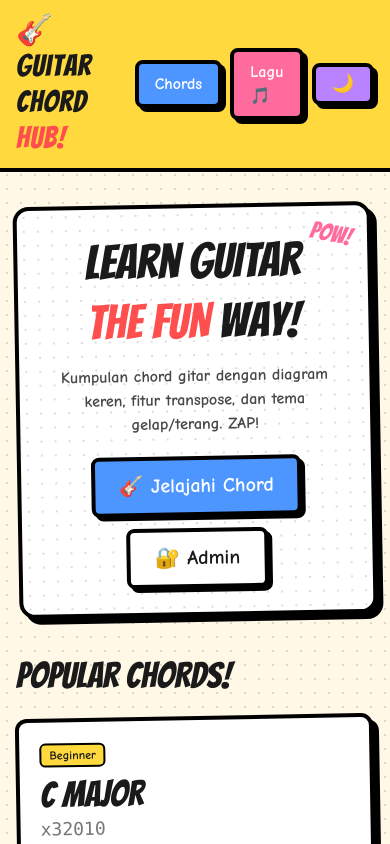
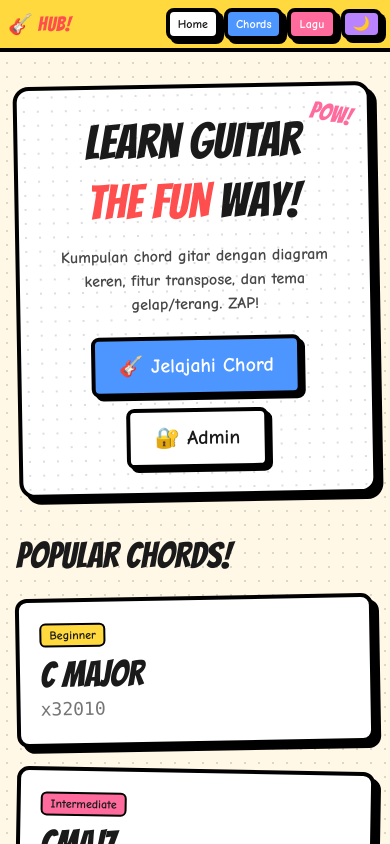
Before and after one commit to hazelrendi-art/guitar-chord-hub, a Next.js app: page / in a window 390 px wide. Shown: the top 844 px of the page. Built offline with nearby package versions, Linux system fonts and the light colour scheme.

Commit message:
fix: navbar responsif, lebih kecil dan rapi di mobile

```diff
--- a/components/layout.js
+++ b/components/layout.js
@@ -13,17 +13,17 @@ export default function Layout({ children, title, description }) {
         <script dangerouslySetInnerHTML={{ __html: `(function(){try{var t=localStorage.getItem('theme');if(t?t==='dark':window.matchMedia('(prefers-color-scheme: dark)').matches){document.documentElement.classList.add('dark')}}catch(e){}})()` }} />
       </Head>
 
-      {/* Starburst dekoratif ala komik */}
       <div className="halftone min-h-screen">
         <header className="bg-pop-yellow border-b-4 border-black sticky top-0 z-50">
-          <div className="container mx-auto px-4 py-3 flex justify-between items-center gap-2">
-            <Link href="/" className="font-comic text-3xl sm:text-4xl tracking-wide text-ink hover:-rotate-1 inline-block transition-transform">
-              🎸 Guitar Chord <span className="text-pop-red">Hub!</span>
+          <div className="container mx-auto px-2 sm:px-4 py-2 flex justify-between items-center gap-1 sm:gap-2 flex-wrap">
+            <Link href="/"
+                  className="font-comic text-xl sm:text-2xl lg:text-4xl tracking-wide text-ink hover:-rotate-1 inline-block transition-transform leading-none">
+              🎸 <span className="hidden xs:inline">Guitar Chord </span><span className="text-pop-red">Hub!</span>
             </Link>
-            <nav className="flex items-center gap-2">
-              <Link href="/" className="btn-comic bg-white dark:bg-[#232332] hidden sm:inline-block">Home</Link>
-              <Link href="/chords" className="btn-comic bg-pop-blue text-white">Chords</Link>
-              <Link href="/songs" className="btn-comic bg-pop-pink text-white">Lagu 🎵</Link>
+            <nav className="flex items-center gap-1 sm:gap-2 flex-wrap">
+              <Link href="/" className="btn-comic bg-white dark:bg-[#232332] text-xs sm:text-sm px-2 sm:px-3 py-1 sm:py-2">Home</Link>
+              <Link href="/chords" className="btn-comic bg-pop-blue text-white text-xs sm:text-sm px-2 sm:px-3 py-1 sm:py-2">Chords</Link>
+              <Link href="/songs" className="btn-comic bg-pop-pink text-white text-xs sm:text-sm px-2 sm:px-3 py-1 sm:py-2">Lagu</Link>
               <ThemeToggle />
             </nav>
           </div>
--- a/components/theme.js
+++ b/components/theme.js
@@ -30,7 +30,7 @@ export function ThemeToggle() {
     <button
       onClick={toggle}
       aria-label="Ganti tema"
-      className="btn-comic bg-pop-purple text-white text-lg leading-none"
+      className="btn-comic bg-pop-purple text-white text-sm sm:text-lg leading-none px-2 sm:px-3 py-1 sm:py-2"
       title={dark ? 'Mode terang' : 'Mode gelap'}
     >
       {dark ? '☀️' : '🌙'}
```
